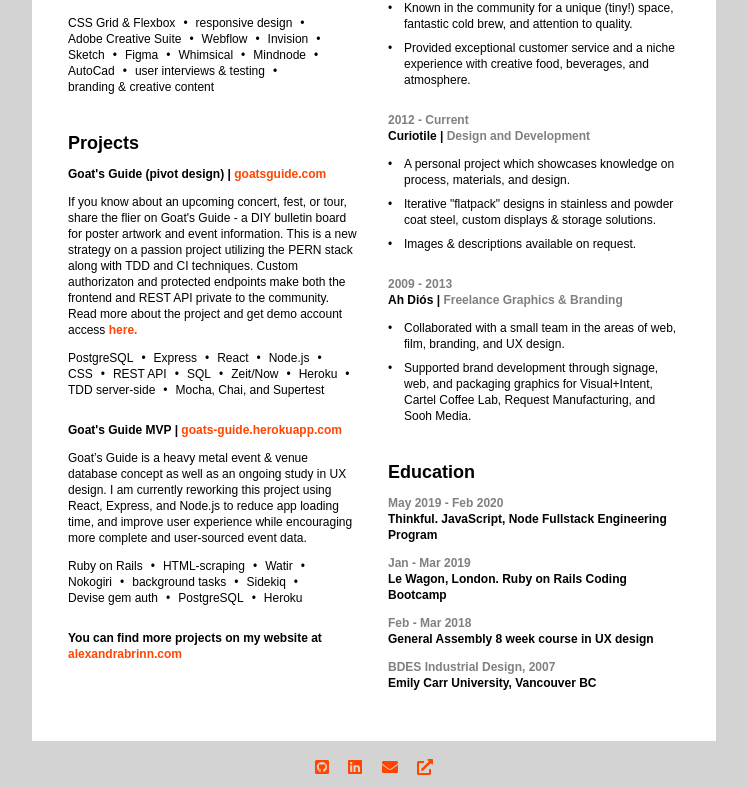
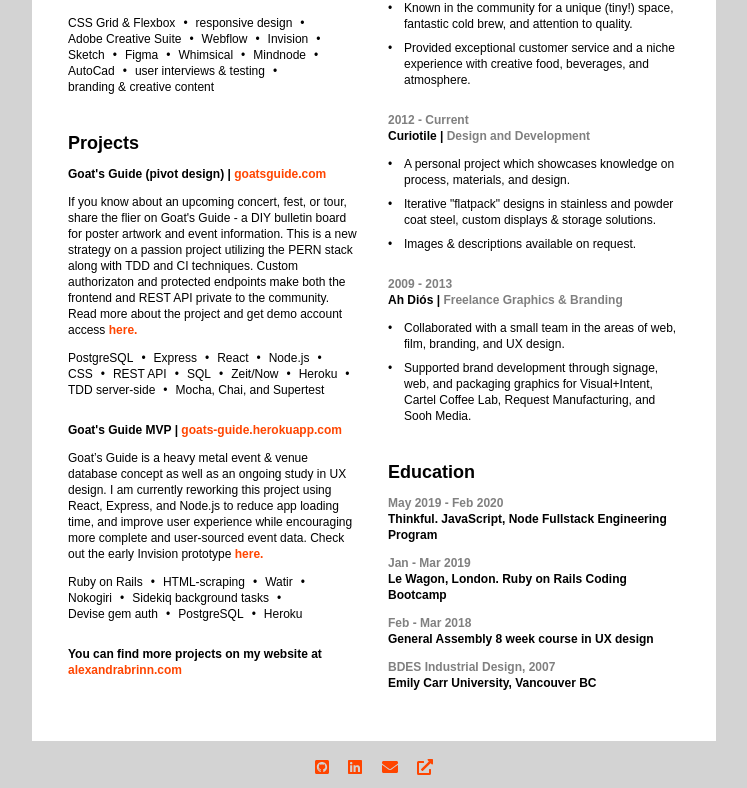
Before and after one commit to killeraliens/abc-cv, a React (Create React App) app: page / in a window 1280 px wide. Shown: the part 588-1376 px from the top of the page, without its empty margins (266-1013 px from the left). Built offline with nearby package versions, Linux system fonts and the light colour scheme; no server answers.

Commit message:
added invision prototype

```diff
--- a/src/store.js
+++ b/src/store.js
@@ -59,15 +59,17 @@ export default {
       title: "Goat's Guide MVP",
       text: "Goat’s Guide is a heavy metal event & venue database concept as well as an ongoing study in UX design. \
         I am currently reworking this project using React, Express, and Node.js to reduce app loading time, \
-        and improve user experience while encouraging more complete and user-sourced event data.",
+        and improve user experience while encouraging more complete and user-sourced event data. \
+        Check out the early Invision prototype ",
       stack: "This version is built with Ruby on Rails, and utilizes HTML-scraping gems such as Watir and Nokogiri, \
         along with custom background tasks/Sidekiq to collect event data. Uses Devise gem for authentication. \
         PostgreSQL database. Deployed with Heroku.",
       stackSkills: [
-        "Ruby on Rails", "HTML-scraping", "Watir", "Nokogiri", "background tasks", "Sidekiq", "Devise gem auth",
+        "Ruby on Rails", "HTML-scraping", "Watir", "Nokogiri", "Sidekiq background tasks", "Devise gem auth",
         "PostgreSQL", "Heroku"
       ],
       link: { href: "https://goats-guide.herokuapp.com/", label: "goats-guide.herokuapp.com"},
+      inlineLink: { href: "https://projects.invisionapp.com/share/YRQX2W587PM", label: "here." },
       github: {href: "https://github.com/killeraliens/goats-guide", label: "github.com/killeraliens/goats-guide"}
     },
     // {
```
